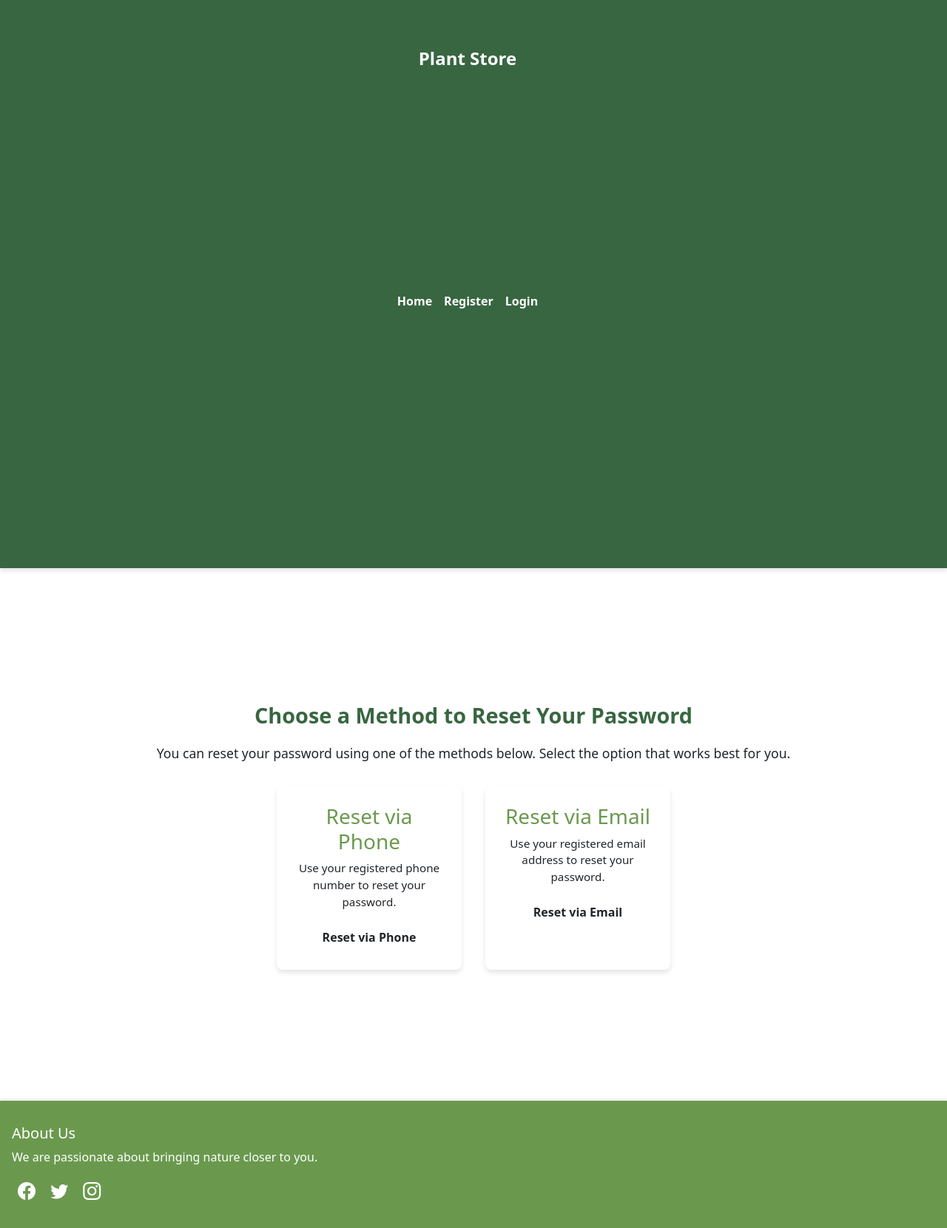
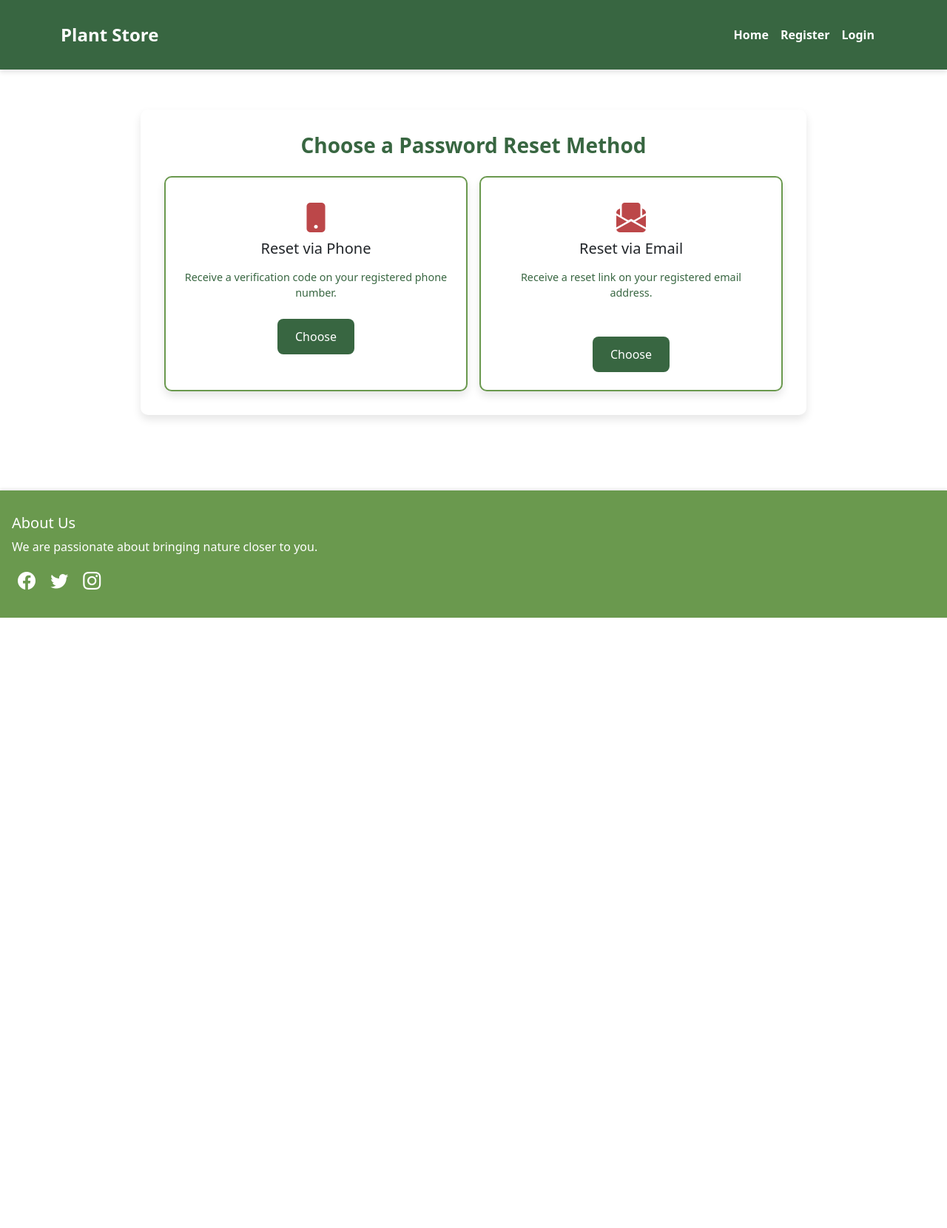
Before and after one commit to ALI-Hash1/flower-store, a Django app: page /accounts/reset/ in a window 1280 px wide. Shown: the whole page at 74% size. After the commit the page ends 835 px from the top, so only its background shows below. Run offline with Django 5.2, Linux system fonts and the light colour scheme; some libraries are stand-ins or nearby versions.

Commit message:
reset choice email phone methods page was designed

```diff
--- a/flower_store/accounts/static/accounts/css/reset-choice-page.css
+++ b/flower_store/accounts/static/accounts/css/reset-choice-page.css
@@ -1,70 +1,83 @@
-.container {
-            display: flex;
-            flex-direction: column;
-            align-items: center;
-            justify-content: center;
-            min-height: calc(100vh - 80px); /* Subtract header height */
+.reset-container {
+    max-width: 900px;
     padding: 2rem;
+    background-color: var(--white);
+    border-radius: 10px;
+    box-shadow: 0 6px 12px rgba(0, 0, 0, 0.1);
+    text-align: center;
+    position: relative;
 }
 
-        .title {
-            font-size: 1.8rem;
+.reset-title {
+    font-size: 1.75rem;
     font-weight: bold;
+    margin-bottom: 1.5rem;
     color: var(--green-dark);
+}
+
+.cards-container {
+    display: flex;
+    flex-wrap: wrap;
+    gap: 1rem;
+    justify-content: center;
+}
+
+.reset-card {
+    flex: 1 1 calc(45% - 1rem); /* Take 45% width in larger screens */
+    padding: 1.5rem;
+    background-color: var(--white);
+    border: 2px solid var(--green-medium);
+    border-radius: 10px;
+    box-shadow: 0 6px 12px rgba(0, 0, 0, 0.1);
+    transition: transform 0.3s, box-shadow 0.3s;
+    text-align: center;
+    min-width: 250px; /* Minimum width for smaller screens */
+}
+
+.reset-card:hover {
+    transform: scale(1.05);
+    box-shadow: 0 12px 24px rgba(0, 0, 0, 0.2);
+}
+
+.reset-card h3 {
+    font-size: 1.25rem;
     margin-bottom: 1rem;
 }
 
-        .description {
-            text-align: center;
-            font-size: 1.1rem;
-            margin-bottom: 2rem;
-            color: var(--gray-dark);
+.reset-card p {
+    font-size: 0.9rem;
+    margin-bottom: 1.5rem;
+    color: var(--green-dark);
 }
 
-        .link-options {
-            display: flex;
-            gap: 2rem;
+.reset-card button {
+    background-color: var(--green-dark);
+    color: var(--white);
+    border: none;
+    padding: 0.75rem 1.5rem;
+    border-radius: 8px;
+    font-size: 1rem;
+    cursor: pointer;
+    transition: background-color 0.3s;
 }
 
-        .link-card {
-            background-color: var(--white);
-            padding: 1.5rem;
-            border-radius: 8px;
-            box-shadow: 0 4px 6px rgba(0, 0, 0, 0.1);
-            text-align: center;
-            width: 250px;
-            transition: transform 0.3s, box-shadow 0.3s;
-            cursor: pointer;
+.reset-card button:hover {
+    background-color: var(--green-medium);
 }
 
-        .link-card:hover {
-            transform: translateY(-5px);
-            box-shadow: 0 8px 12px rgba(0, 0, 0, 0.2);
-        }
-
-        .link-card h3 {
-            margin-top: 0;
+.reset-card .icon {
+    font-size: 2rem;
     color: var(--green-medium);
-        }
-
-        .link-card p {
-            color: var(--gray-dark);
-            font-size: 0.95rem;
     margin-bottom: 1rem;
 }
 
-        .link-card a {
-            display: inline-block;
-            text-decoration: none;
-            color: var(--blue-dark);
-            font-weight: bold;
-            padding: 0.5rem 1rem;
-            border: 2px solid var(--blue-dark);
-            border-radius: 4px;
-            transition: background-color 0.3s, color 0.3s;
+/* Responsive Design */
+@media (max-width: 768px) {
+    .reset-card {
+        flex: 1 1 100%; /* Full width on small screens */
+    }
 }
 
-        .link-card a:hover {
-            background-color: var(--blue-dark);
-            color: var(--green-dark);
+.icon-custom {
+    color: #bc4749;
 }
--- a/flower_store/accounts/templates/accounts/login.html
+++ b/flower_store/accounts/templates/accounts/login.html
@@ -25,7 +25,6 @@
                 <!-- Footer -->
                 <div class="form-footer">
                     <a href="{% url 'accounts:user_reset_password' %}">Forgot your password?</a><br>
-                    Already have an account? <a href="{% url 'accounts:user_login' %}">Login</a>
                 </div>
             </div>
         </div>
--- a/flower_store/accounts/templates/accounts/reset-password.html
+++ b/flower_store/accounts/templates/accounts/reset-password.html
@@ -6,26 +6,42 @@
 {% endblock %}
 
 {% block content %}
-     <div class="container">
-        <div class="title">Choose a Method to Reset Your Password</div>
-        <div class="description">
-            You can reset your password using one of the methods below. Select the option that works best for you.
-        </div>
 
-        <div class="link-options">
+    <br>
+    <div class="reset-container" style="margin-top: 20px; margin: 30px auto;">
+        <h1 class="reset-title">Choose a Password Reset Method</h1>
+        <div class="cards-container">
             <!-- Reset by Phone -->
-            <div class="link-card">
+            <div class="reset-card">
+                <i class="bi bi-phone-fill fs-1 icon-custom"></i>
                 <h3>Reset via Phone</h3>
-                <p>Use your registered phone number to reset your password.</p>
-                <a href="{% url 'accounts:user_reset_password_phone' %}">Reset via Phone</a>
+                <p>Receive a verification code on your registered phone number.</p>
+                <a href="{% url 'accounts:user_reset_password_phone' %}"><button onclick="resetByPhone()">Choose</button></a>
             </div>
 
             <!-- Reset by Email -->
-            <div class="link-card">
+            <div class="reset-card">
+                <i class="bi bi-envelope-paper-fill fs-1 icon-custom"></i>
                 <h3>Reset via Email</h3>
-                <p>Use your registered email address to reset your password.</p>
-                <a href="{% url 'accounts:user_reset_password_email' %}">Reset via Email</a>
+                <p class="pb-md-4">Receive a reset link on your registered email address.</p>
+                <a href="{% url 'accounts:user_reset_password_email' %}"><button onclick="resetByEmail()">Choose</button></a>
             </div>
         </div>
     </div>
+    <br><br><br>
+
 {% endblock %}
+
+{% block scripts %}
+    <script>
+        function resetByPhone() {
+            // Redirect to phone reset page
+            window.location.href = "/reset-password/phone/";
+        }
+
+        function resetByEmail() {
+            // Redirect to email reset page
+            window.location.href = "/reset-password/email/";
+        }
+    </script>
+{% endblock %}
--- a/flower_store/templates/base.html
+++ b/flower_store/templates/base.html
@@ -7,7 +7,7 @@
     <meta name="viewport" content="width=device-width, initial-scale=1.0">
     <title>Online Shop</title>
     <link href="https://cdn.jsdelivr.net/npm/bootstrap@5.3.5/dist/css/bootstrap.min.css" rel="stylesheet" integrity="sha384-SgOJa3DmI69IUzQ2PVdRZhwQ+dy64/BUtbMJw1MZ8t5HZApcHrRKUc4W0kG879m7" crossorigin="anonymous">
-    <link href="https://cdn.jsdelivr.net/npm/bootstrap-icons/font/bootstrap-icons.css" rel="stylesheet">
+    <link rel="stylesheet" href="https://cdn.jsdelivr.net/npm/bootstrap-icons@1.12.1/font/bootstrap-icons.min.css">
     <link rel="stylesheet" href="{% static 'css/base-styles.css' %}">
     {% block extra_headers %} {% endblock %}
 </head>
```
Lines whose indentation alone changed are shown as unchanged.
